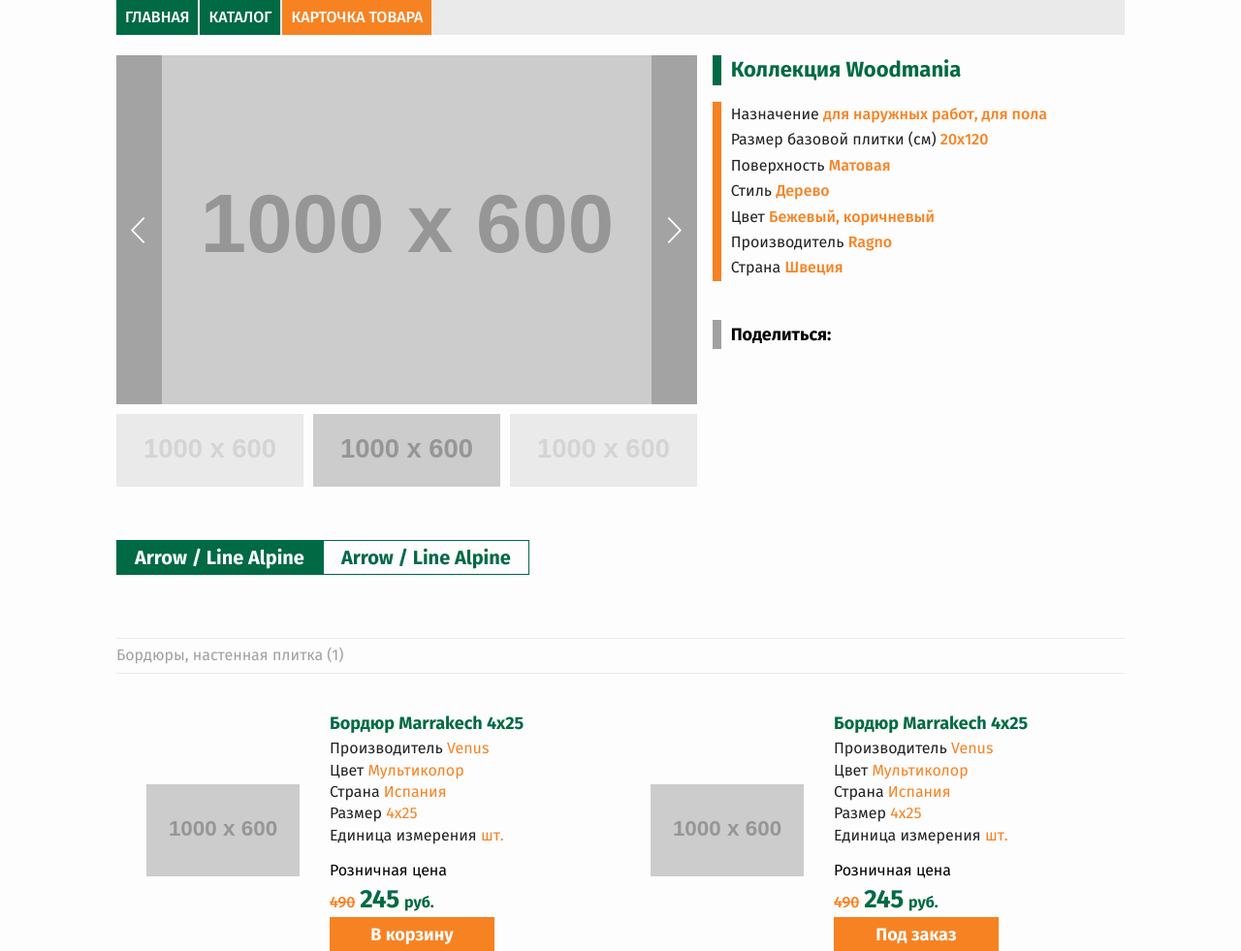
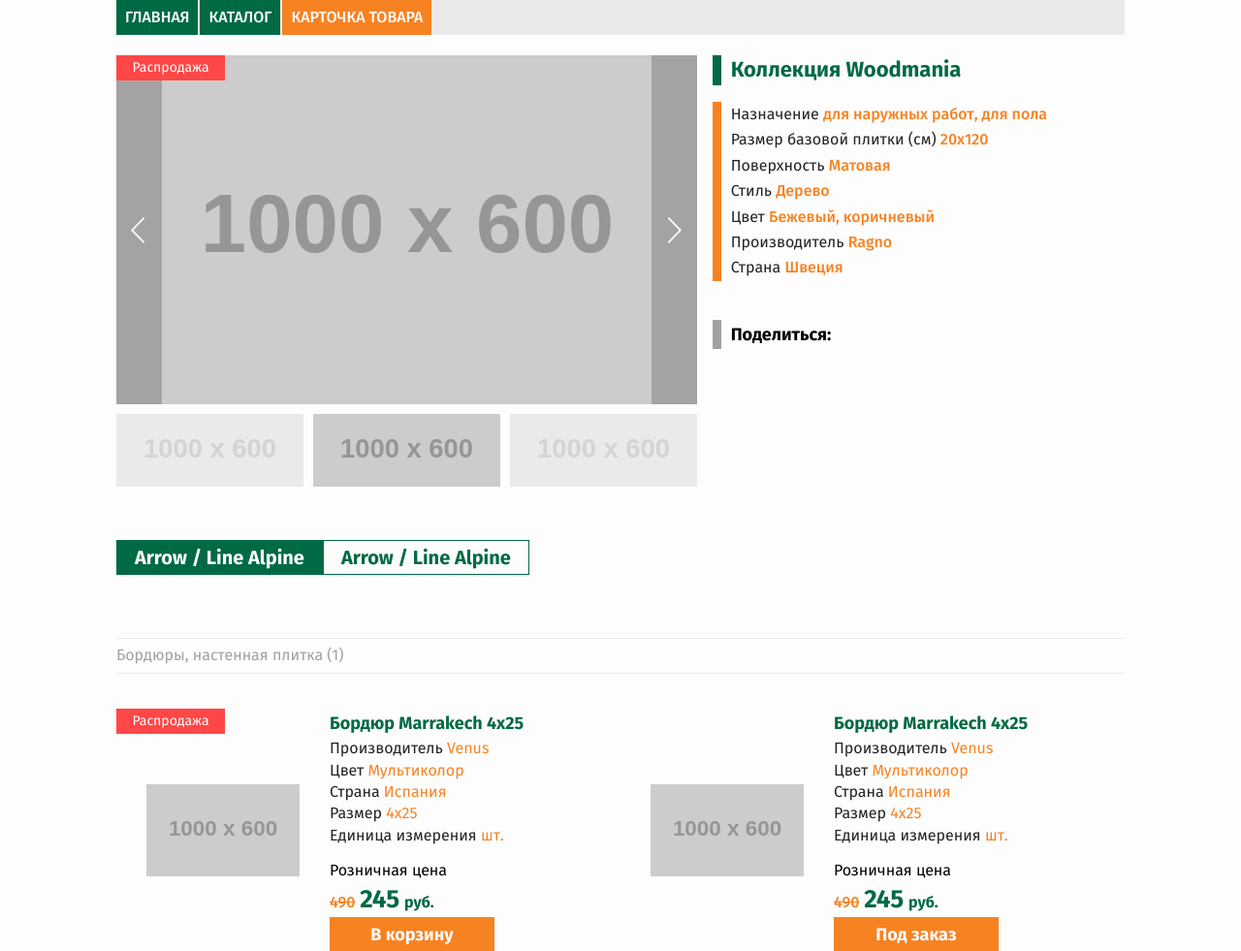
Before and after one commit to KennyNobody/kerasfera, a PHP site: page /single-item.html in a window 1280 px wide. Shown: the part 216-1197 px from the top of the page at 97% size. Run offline with PHP 8.4, Linux system fonts and the light colour scheme; grey boxes labelled with a size stand in for pictures from a placeholder-image service; some libraries are stand-ins or nearby versions.

Commit message:
Добавил плашки на страницу товара

```diff
--- a/app/sass/sections/_product.scss
+++ b/app/sass/sections/_product.scss
@@ -87,6 +87,11 @@
 			&:hover {
 				background-color: rgba(0%, 0%, 0%, 0.5);
 			}
+		}
+		.item__tag {
+			top: 0px;
+			left: 0px;
+			right: 0px;
 		}
 	}
 	&__info {
@@ -345,6 +350,7 @@
 		width: 220px;
 		text-align: center;
 		justify-content: center;
+		position: relative;
 		@include r(800) {
 			width: 50%;
 			max-width: 220px;
@@ -360,6 +366,14 @@
 			@include r(440) {
 				max-width: 100%;
 				margin-bottom: 15px;
+			}
+		}
+		.item__tag {
+			left: 0px;
+			top: 0px;
+			@include r(440) {
+				position: static;
+				margin-bottom: 6px;
 			}
 		}
 	}
--- a/app/sass/sections/_shop.scss
+++ b/app/sass/sections/_shop.scss
@@ -176,6 +176,7 @@
 		color: $light;
 		font-size: 14px;
 		font-weight: 400;
+		z-index: 3;
 		&--red {
 			background-color: $red;
 		}
--- a/app/single-item.html
+++ b/app/single-item.html
@@ -185,7 +185,9 @@
 									<div class="swiper-slide" style="background-image:url(http://placehold.it/1000x600)"></div>
 								</div>
 							</div>
-
+							<div class="item__tag item__tag--red">
+								Распродажа
+							</div>
 
 						</div>
 						<div class="product__info">
@@ -263,6 +265,9 @@
 								<div class="tabs__block-content">
 									<div class="style">
 										<div class="style__thumb-column">
+											<div class="item__tag item__tag--red">
+												Распродажа
+											</div>
 											<a href="#item-popup-1" class="style__thumb-link popup-item">
 												<img src="http://placehold.it/1000x600" alt="">
 											</a>
@@ -926,6 +931,9 @@
 								<div class="tabs__block-content">
 									<div class="style">
 										<div class="style__thumb-column">
+											<div class="item__tag item__tag--red">
+												Распродажа
+											</div>
 											<a href="#item-popup-4" class="style__thumb-link popup-item">
 												<img src="http://placehold.it/1000x600" alt="">
 											</a>
```
Also changed, not shown: docs/catalog.html (+6 -6 lines), docs/single-item.html (+9 -1 lines), app/css/style.css, docs/css/style.css.
